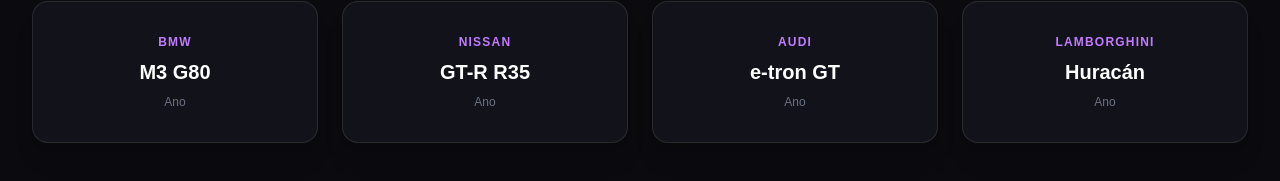
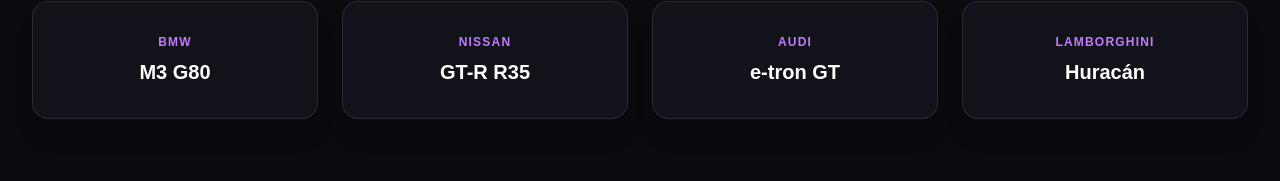
Before and after one commit to Shiro12232/Eleketral, a Next.js app: page /selecionar-carro in a window 1280 px wide. Shown: the part 223-404 px from the top of the page. Built offline with nearby package versions, Linux system fonts and the light colour scheme.

Commit message:
remoção ano

```diff
--- a/app/selecionar-carro/page.tsx
+++ b/app/selecionar-carro/page.tsx
@@ -63,7 +63,7 @@
             >
               <span className="text-xs text-purple-400 font-semibold tracking-widest uppercase">{carro.marca}</span>
               <span className="text-xl font-bold">{carro.modelo}</span>
-              <span className="text-xs text-gray-500">Ano {carro.ano}</span>
+
             </button>
           ))}
         </div>
```
